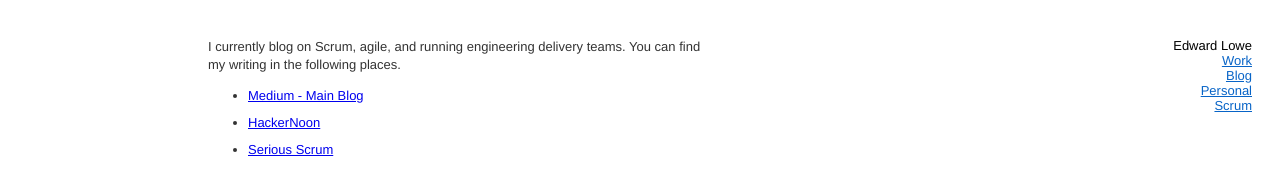
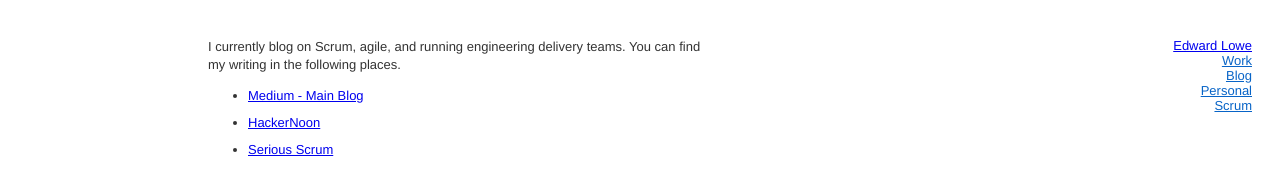
Before and after one commit to edwardlowe13/edwardlowe13.github.io, a plain HTML site: page blog.html in a window 1280 px wide. Drawn offline with Linux system fonts and the light colour scheme.

Commit message:
Make the title go back to home on all other pages.

```diff
--- a/blog.html
+++ b/blog.html
@@ -6,7 +6,7 @@
 </head>
 <body>
 <div id="menu">
-<span class="title">Edward Lowe</span>
+<span class="title"><a href ="/">Edward Lowe</a></span>
 <ul>
   <li><a href="/work">Work</a></li>
   <li><a href="/blog">Blog</a></li>
```
Also changed, not shown: scrum.html (+1 -1 lines), work.html (+1 -1 lines).
